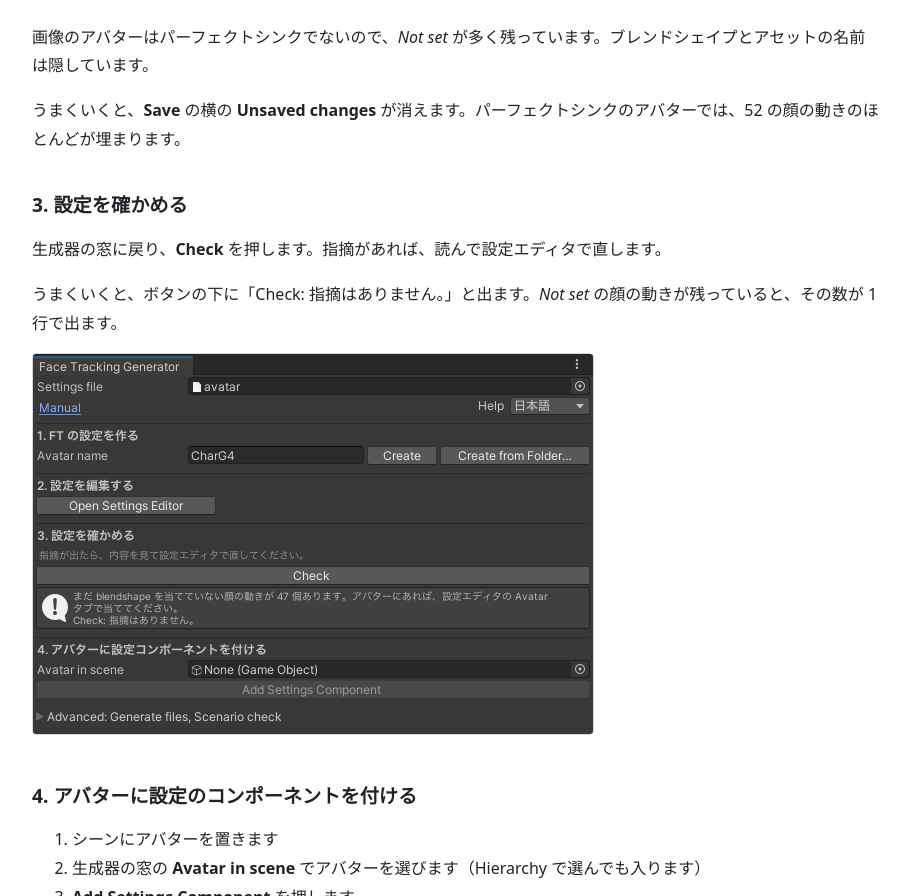
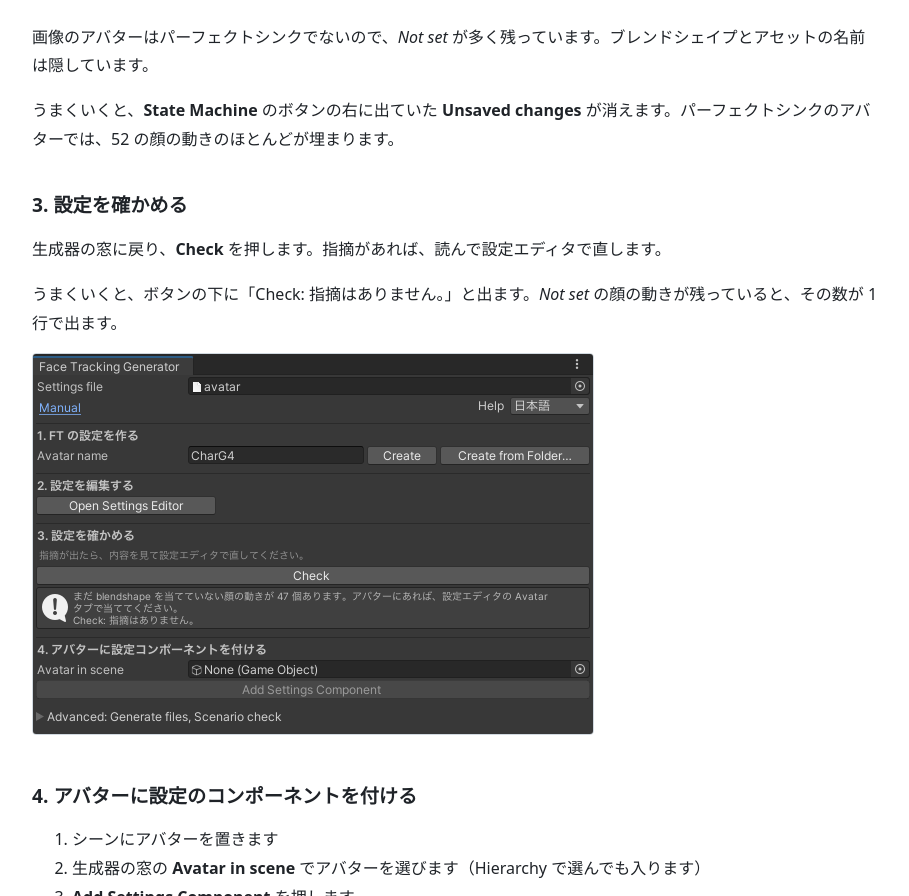
Before and after one commit to kmnk/VRChat_FaceTrackingGenerator, a website: page Packages/dev.kmnk.face-tracking-generator/Documentation~/manual-ja/index.html in a window 1280 px wide. Shown: the part 6836-7732 px from the top of the page, without its empty margins (184-1093 px from the left). Drawn offline with Linux system fonts and the light colour scheme.

Commit message:
Manual: where Unsaved changes shows
Co-Authored-By: Claude Opus 5.5 <noreply@anthropic.com>

```diff
--- a/Packages/dev.kmnk.face-tracking-generator/Documentation~/manual-ja/index.html
+++ b/Packages/dev.kmnk.face-tracking-generator/Documentation~/manual-ja/index.html
@@ -156,7 +156,7 @@ blockquote { margin: 1em 0; padding: 0 1em; color: var(--muted); border-left: 4p
 </ol>
 <p><img src="images/avatar-tab.png" alt="設定エディタの Avatar タブ"></p>
 <p>画像のアバターはパーフェクトシンクでないので、<em>Not set</em> が多く残っています。ブレンドシェイプとアセットの名前は隠しています。</p>
-<p>うまくいくと、<strong>Save</strong> の横の <strong>Unsaved changes</strong> が消えます。パーフェクトシンクのアバターでは、52 の顔の動きのほとんどが埋まります。</p>
+<p>うまくいくと、<strong>State Machine</strong> のボタンの右に出ていた <strong>Unsaved changes</strong> が消えます。パーフェクトシンクのアバターでは、52 の顔の動きのほとんどが埋まります。</p>
 <h3 id="3-設定を確かめる">3. 設定を確かめる</h3>
 <p>生成器の窓に戻り、<strong>Check</strong> を押します。指摘があれば、読んで設定エディタで直します。</p>
 <p>うまくいくと、ボタンの下に「Check: 指摘はありません。」と出ます。<em>Not set</em> の顔の動きが残っていると、その数が 1 行で出ます。</p>
```
Also changed, not shown: docs/manual-ja/README.md.
